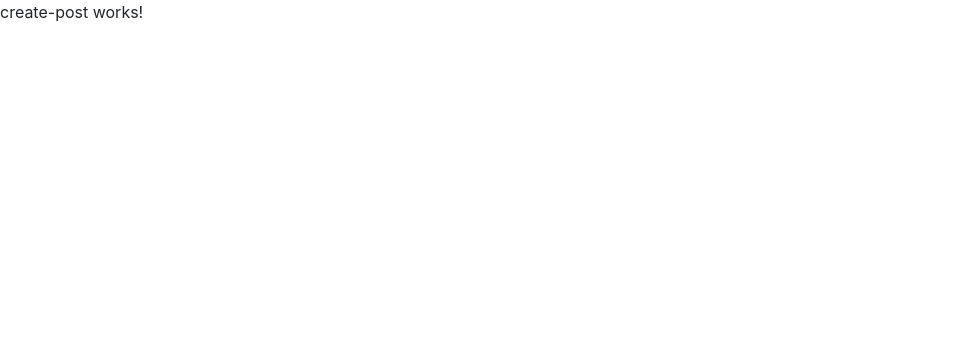
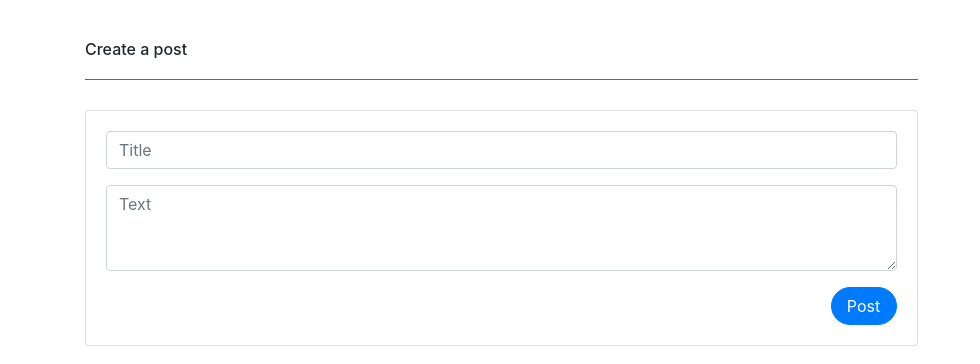
Before and after one commit to Revature-To-the-Moon/P3-Frontend, an Angular app in the folder front-end/: page /create-post in a window 1280 px wide. Shown: the top 364 px of the page, without its empty margins (0-980 px from the left). Built offline with nearby package versions, Linux system fonts and the light colour scheme.

Commit message:
added inputs to the create-post component

```diff
--- a/front-end/src/app/create-post/create-post.component.css
+++ b/front-end/src/app/create-post/create-post.component.css
@@ -0,0 +1,10 @@
+.container{
+    margin-top: 40px;
+}
+
+h6 {
+    margin-bottom: 30px;
+    padding-bottom: 20px;
+    width: 75%;
+    border-bottom: solid 1px #666;
+}
--- a/front-end/src/app/create-post/create-post.component.html
+++ b/front-end/src/app/create-post/create-post.component.html
@@ -1 +1,18 @@
-<p>create-post works!</p>
+<div class="container">
+    <h6>Create a post</h6>
+    <div class="card w-75">
+        <div class="card-body">
+            <form action="">
+                <div class="mb-3">
+                    <input type="email" class="form-control" id="exampleFormControlInput1" placeholder="Title">
+                </div>
+                <div class="mb-3">
+                    <textarea class="form-control" id="exampleFormControlTextarea1" placeholder="Text" rows="3" maxlength="140"></textarea>
+                </div>
+                <div class="d-md-flex justify-content-md-end">
+                    <input class="btn btn-primary col-1 rounded-pill" type="submit" value="Post">
+                </div>
+            </form>
+        </div>
+    </div>
+</div>
--- a/front-end/src/app/create-post/create-post.component.ts
+++ b/front-end/src/app/create-post/create-post.component.ts
@@ -1,4 +1,5 @@
 import { Component, OnInit } from '@angular/core';
+import { post } from '../models/post';
 
 @Component({
   selector: 'app-create-post',
@@ -7,6 +8,14 @@ import { Component, OnInit } from '@angular/core';
 })
 export class CreatePostComponent implements OnInit {
 
+  post: post = {
+    id: 0,
+    title:'',
+    message: '',
+    date: new Date(0),
+    username: ''
+  }
+
   constructor() { }
 
   ngOnInit(): void {
--- /dev/null
+++ b/front-end/src/app/models/post.ts
@@ -0,0 +1,7 @@
+export interface post{
+    id: number;
+    title: string;
+    message: string;
+    date: Date;
+    username: string;
+}
```
